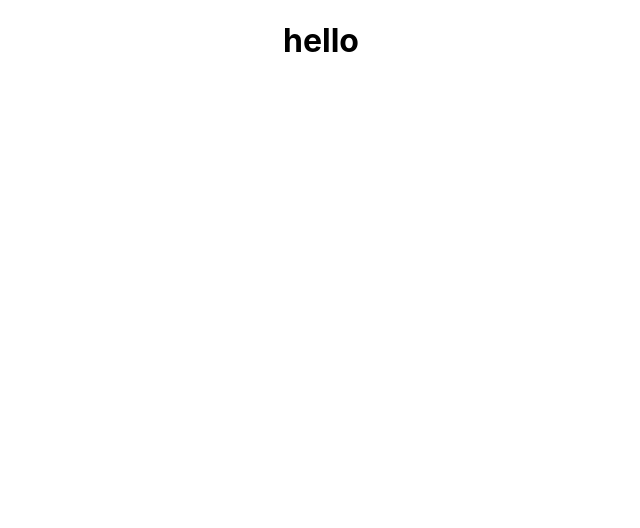
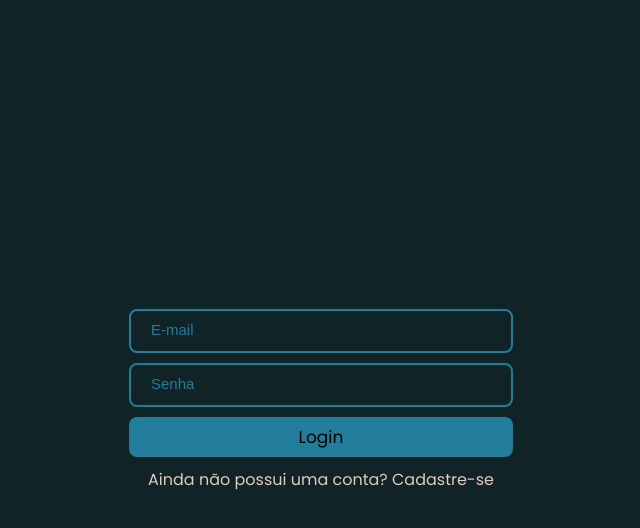
Before and after one commit to natalia-sa/workstation-frontend, a React (Create React App) app: page / in a window 1280 px wide. Shown: the top 528 px of the page, without its empty margins (319-959 px from the left). Built offline with nearby package versions, Linux system fonts and the light colour scheme.

Commit message:
criando a pagina de login

```diff
--- a/public/index.html
+++ b/public/index.html
@@ -5,7 +5,7 @@
 
     <meta name="viewport" content="width=device-width, initial-scale=1" />
     <meta name="theme-color" content="#000000" />
-
+    <link href="https://fonts.googleapis.com/css2?family=Archivo:wght@400;700&family=Poppins&display=swap" rel="stylesheet">
     <title>Workstation</title>
   </head>
   <body>
--- a/src/App.tsx
+++ b/src/App.tsx
@@ -1,10 +1,11 @@
 import React from 'react';
-import './App.css';
+import './assets/styles/global.css';
+import LandingPage from './pages/LoginPage/index';
 
 function App() {
   return (
     <div className="App">
-     <h1>hello</h1>
+     <LandingPage/>
     </div>
   );
 }
--- /dev/null
+++ b/src/assets/styles/global.css
@@ -0,0 +1,35 @@
+:root {
+    font-size: 60%;
+
+    --color-background:#102326;
+    --color-border: #227D9B;
+    --color-button: #EF8600;
+}
+
+* {
+    margin: 0;
+    padding: 0;
+    box-sizing: border-box;
+}
+html, body, #root {
+    height: 100vh;
+}
+
+#root {
+    display: flex;
+    align-items: center;
+    justify-content: center;
+}
+
+body, input button, textarea {
+    font: 500 1.6rem Poppins;
+}
+.container {
+    width: 90vw;
+
+}
+@media (min-width: 700px) {
+    :root {
+        font-size: 62.5%;
+    }
+}
--- a/src/index.tsx
+++ b/src/index.tsx
@@ -1,6 +1,6 @@
 import React from 'react';
 import ReactDOM from 'react-dom';
-import './index.css';
+// import './index.css';
 import App from './App';
 
 
--- /dev/null
+++ b/src/pages/LoginPage/index.tsx
@@ -0,0 +1,18 @@
+import React from 'react';
+import './styles.css'
+
+export default function LoginPage() {
+    return (
+        <div id="login-page">
+            <div id="login-content">
+                <form>
+                    <input placeholder="E-mail"/>
+                    <input placeholder="Senha"/>
+                    <button>Login</button>
+
+                </form>
+                <p>Ainda não possui uma conta? Cadastre-se</p>
+            </div>
+        </div>
+    )
+}
--- /dev/null
+++ b/src/pages/LoginPage/styles.css
@@ -0,0 +1,59 @@
+#login-page {
+    width: 100vw;
+    height: 100vh;
+    background-color: var(--color-background);
+    display: flex;
+    justify-content: center;
+    align-items: center;
+}
+#login-content {
+    width: 30vw;
+    height: 20vh;
+    display: flex;
+    flex-direction: column;
+    justify-content: center;
+    align-items: center;
+
+}
+#login-content form {
+    width: 100%;
+    height: 100%;
+    display: flex;
+    flex-direction: column;
+}
+#login-content p {
+    color: #E1CAC0;
+    cursor: pointer;
+}
+#login-content form  input{
+    background-color: var(--color-background);
+    border: solid 2px;
+    border-color: var(--color-border);
+    margin-bottom: 1rem;
+    height: 5vh;
+    border-radius: 0.8rem;
+    padding: 20px;
+    outline: none;
+    color: var(--color-border);
+}
+
+#login-content form  input::placeholder {
+    color: var(--color-border);
+    font-size: 1.5rem;
+}
+
+#login-content form button {
+    border-radius: 0.8rem;
+    height: 5vh;
+    border: none;
+    outline: none;
+    cursor: pointer;
+    background-color: var(--color-border);
+    font: 500 1.7rem Poppins;
+    transition: background-color 0.2s;
+    margin-bottom: 1rem;
+
+}
+#login-content form button:hover {
+    background-color: #3D6B70;
+}
```
